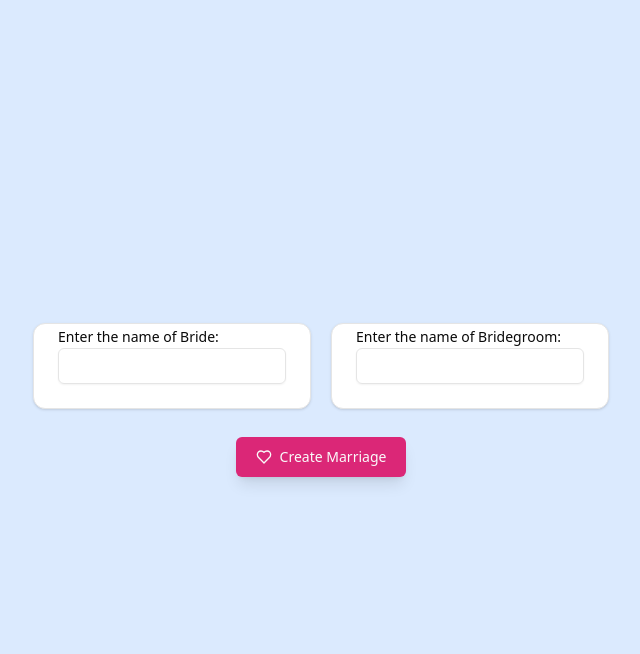
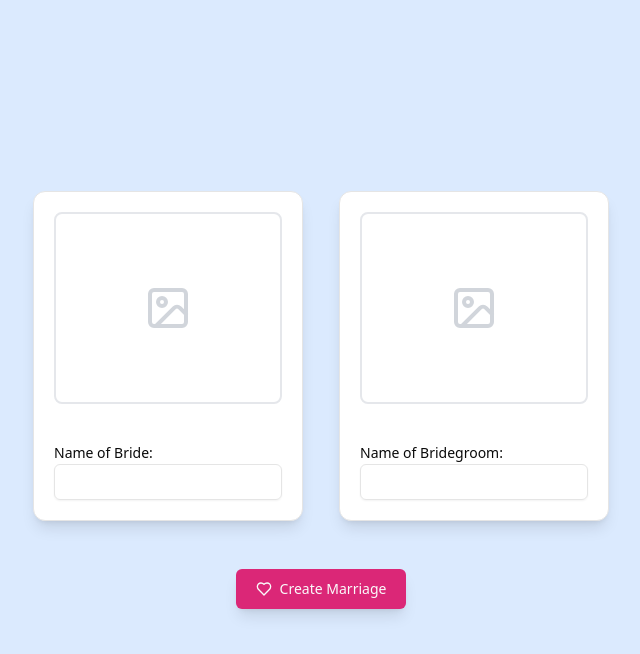
Before and after one commit to QwertyMD/Practice-React, a React (Vite) app in the folder marriage-card/: page / in a window 1280 px wide. Both pictures are taken after a click on the button "Create a new card". Shown: the top 654 px of the page, without its empty margins (319-959 px from the left). Built offline with nearby package versions, Linux system fonts and the light colour scheme.

Commit message:
Complete manual UI redesign

```diff
--- a/marriage-card/src/App.jsx
+++ b/marriage-card/src/App.jsx
@@ -6,13 +6,13 @@ const App = () => {
   const [isHome, setIsHome] = useState(true);
 
   return (
-    <>
+    <div className="min-h-screen flex justify-center items-center bg-blue-100">
       {isHome ? (
         <CreateNew setIsHome={setIsHome} />
       ) : (
         <CreateCard setIsHome={setIsHome} />
       )}
-    </>
+    </div>
   );
 };
 
--- a/marriage-card/src/components/CreateCard.jsx
+++ b/marriage-card/src/components/CreateCard.jsx
@@ -1,23 +1,48 @@
-import { Heart } from "lucide-react";
-import React from "react";
+import { Heart, Image } from "lucide-react";
+import React, { useState } from "react";
 import { Button } from "./ui/button";
 import { Card, CardContent } from "./ui/card";
 import { Input } from "./ui/input";
 import { Label } from "./ui/label";
 
 const CreateCard = ({ setIsHome }) => {
+  const [images, setImages] = useState({ Bride: null, Bridegroom: null });
+
+  const handleImageChange = (e, person) => {
+    const file = e.target.files[0];
+    if (file) {
+      const reader = new FileReader();
+      reader.onloadend = () => {
+        setImages((prevImages) => ({ ...prevImages, [person]: reader.result }));
+      };
+      reader.readAsDataURL(file);
+    }
+  };
+
   return (
-    <div className="min-h-screen flex justify-center items-center bg-blue-100">
-      <div className="flex flex-col items-center gap-7">
-        <div className="flex gap-5">
+    <div className="flex flex-col items-center gap-12">
+      <div className="flex gap-9">
         {["Bride", "Bridegroom"].map((person) => (
-            <Card key={person}>
-              <CardContent>
-                {/* <div className="">
-                  <Input />
-                </div> */}
+          <Card key={person} className="shadow-lg">
+            <CardContent className="p-5 space-y-9">
+              <div className="w-full h-48 rounded-lg border-2 flex justify-center items-center relative">
+                {images[person] && (
+                  <img
+                    src={images[person]}
+                    alt={person}
+                    className="absolute rounded-lg w-full h-full"
+                  />
+                )}
+                <Input
+                  type="file"
+                  accept="image/*"
+                  className="absolute opacity-0 cursor-pointer h-full"
+                  onChange={(e) => handleImageChange(e, person)}
+                />
+                <Image className="text-gray-300 w-12 h-12" />
+              </div>
               <div className="">
-                  <Label>Enter the name of {person}:</Label>
+                <Label>Name of {person}:</Label>
                 <Input />
               </div>
             </CardContent>
@@ -32,7 +57,6 @@ const CreateCard = ({ setIsHome }) => {
         Create Marriage
       </Button>
     </div>
-    </div>
   );
 };
 
--- a/marriage-card/src/components/CreateNew.jsx
+++ b/marriage-card/src/components/CreateNew.jsx
@@ -4,7 +4,6 @@ import { Button } from "./ui/button";
 
 const CreateNew = ({ setIsHome }) => {
   return (
-    <div className="min-h-screen flex justify-center items-center bg-blue-100">
     <div className="flex flex-col items-center gap-7 text-center">
       <div className="bg-white h-24 w-24 rounded-full shadow-lg flex justify-center items-center">
         <Layout className="h-14 w-14 text-indigo-400" />
@@ -23,7 +22,6 @@ const CreateNew = ({ setIsHome }) => {
         Create a new card
       </Button>
     </div>
-    </div>
   );
 };
 
```
Lines whose indentation alone changed are shown as unchanged.
